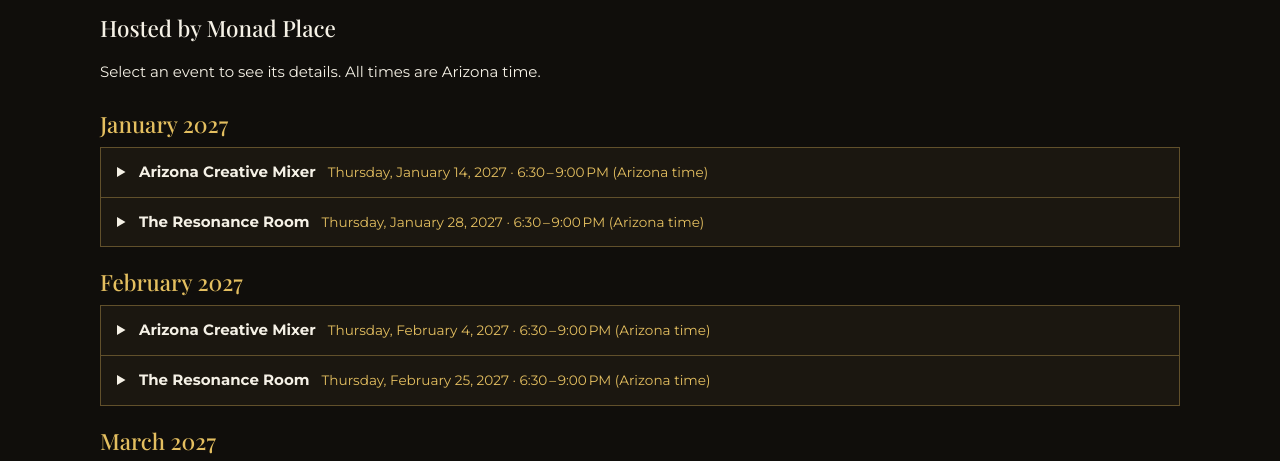
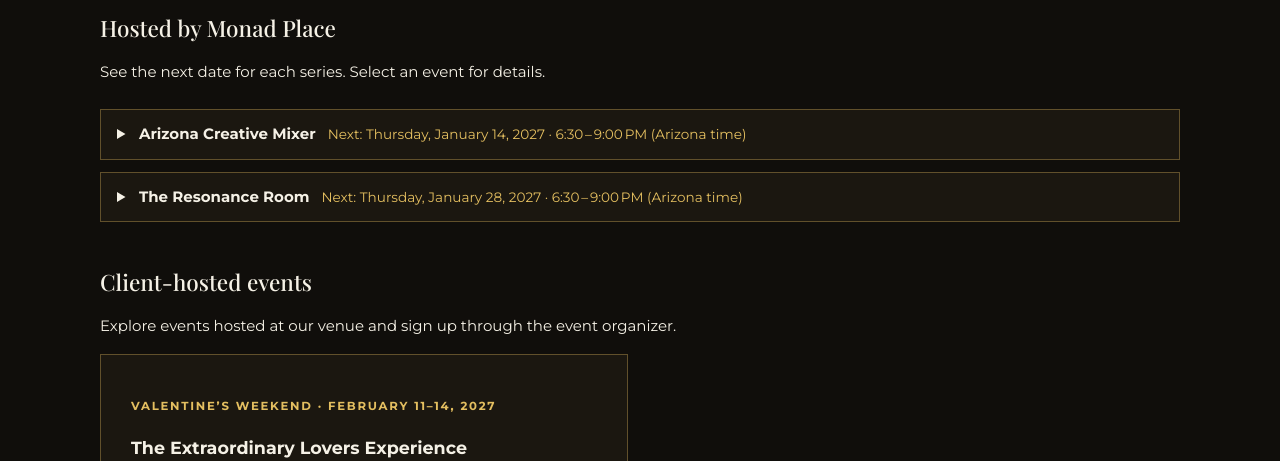
Before and after one commit to Monadplace/Monad-Place, a plain HTML site: page events/index.html in a window 1280 px wide. Shown: the part 332-793 px from the top of the page. Drawn offline with nearby package versions, Linux system fonts and the light colour scheme.

Commit message:
Show only the next date for each Monad Place event series

```diff
--- a/assets/events.js
+++ b/assets/events.js
@@ -37,58 +37,41 @@
 
   const list = document.querySelector("[data-event-list]");
   if (list) {
-    const monthFormat = new Intl.DateTimeFormat("en-US", {
-      month: "long", year: "numeric", timeZone: "America/Phoenix"
-    });
-    let previous;
+    const cards = events.filter(event => event.visibility === "public");
+    const dateLabels = new Map();
+    const registrationLinks = new Map();
 
-    function renderEvents() {
-      const occurrences = eligible().flatMap(event =>
-        (event.upcomingDates || [event]).map(date => ({ ...event, ...date }))
-      ).sort((a, b) => (Date.parse(a.start) || Infinity) - (Date.parse(b.start) || Infinity));
-      const identity = JSON.stringify(occurrences.map(event => [event.id, event.start]));
-      if (identity === previous) return;
-      const firstRender = previous === undefined;
-      previous = identity;
-      const expanded = new Set([...list.querySelectorAll("details[open]")].map(row => row.dataset.occurrence));
-      const fragment = document.createDocumentFragment();
-      const months = new Map();
-      const series = new Set();
-
-      for (const event of occurrences) {
-        const date = event.start ? new Date(event.start) : null;
-        const month = date ? monthFormat.format(date) : "Dates to be announced";
-        if (!months.has(month)) {
-          const group = element("section", null, "event-month");
-          group.append(element("h3", month));
-          fragment.append(group);
-          months.set(month, group);
-        }
+    list.replaceChildren();
+    if (!cards.length) list.append(element("p", "Check back for the next public event."));
+    for (const event of cards) {
       const row = element("details", null, "event-row");
-        row.dataset.occurrence = event.id + "|" + (event.start || "");
-        row.open = expanded.has(row.dataset.occurrence);
-        if (!series.has(event.id)) {
       row.id = event.id;
-          series.add(event.id);
-        }
       const summary = element("summary");
-        const when = element(date ? "time" : "span", timing(event));
-        if (date) when.dateTime = event.start;
-        summary.append(element("strong", event.title), when);
+      const dateLabel = element("span", null, "event-next-date");
+      summary.append(element("strong", event.title), dateLabel);
       const copy = element("div", null, "event-row-content");
       copy.append(element("p", event.category, "community-kicker"), element("p", event.description));
       if (event.price) copy.append(element("p", event.price));
       if (/^https:\/\//i.test(event.registrationUrl || "")) {
         const registration = element("a", "Registration details");
         registration.href = event.registrationUrl;
+        registrationLinks.set(event.id, registration);
         copy.append(registration);
       }
       row.append(summary, copy);
-        months.get(month).append(row);
+      list.append(row);
+      dateLabels.set(event.id, dateLabel);
     }
-      if (!occurrences.length) fragment.append(element("p", "Check back for the next public event."));
-      list.replaceChildren(fragment);
-      if (firstRender) openLinkedEvent();
+
+    function updateDates() {
+      const upcoming = new Map(eligible().map(event => [event.id, event]));
+      for (const [id, label] of dateLabels) {
+        const next = upcoming.get(id);
+        const text = next?.start ? "Next: " + timing(next) : "Next date to be announced";
+        if (label.textContent !== text) label.textContent = text;
+        const registration = registrationLinks.get(id);
+        if (registration) registration.hidden = !next?.start;
+      }
     }
 
     function openLinkedEvent() {
@@ -99,9 +82,10 @@
       }
     }
 
-    renderEvents();
-    setInterval(renderEvents, 15000);
-    document.addEventListener("visibilitychange", renderEvents);
+    updateDates();
+    openLinkedEvent();
+    setInterval(updateDates, 15000);
+    document.addEventListener("visibilitychange", updateDates);
     window.addEventListener("hashchange", openLinkedEvent);
   }
 
--- a/events/index.html
+++ b/events/index.html
@@ -13,13 +13,11 @@
   <link rel="icon" type="image/svg+xml" sizes="any" href="../assets/monad-favicon.svg">
   <link rel="stylesheet" href="../assets/site-header.css">
   <style>
-    [data-event-list] { display: grid; gap: 20px; margin-block: 24px 48px; }
-    .event-month h3 { font: 500 1.4rem "Playfair Display", Georgia, serif; margin: 0 0 8px; color: var(--community-gold); }
+    [data-event-list] { display: grid; gap: 12px; margin-block: 24px 48px; }
     .event-row { border: 1px solid #61502b; background: #1b1710; }
-    .event-row + .event-row { border-top: 0; }
     .event-row summary { cursor: pointer; padding: 12px 16px; color: var(--community-ivory); }
     .event-row summary strong { margin-inline: 6px 12px; }
-    .event-row summary time { display: inline-block; font-size: .85rem; color: var(--community-gold); }
+    .event-row summary .event-next-date { display: inline-block; font-size: .85rem; color: var(--community-gold); }
     .event-row-content { padding: 0 16px 16px; }
     .event-row-content p { margin: 0 0 8px; }
   </style>
@@ -53,7 +51,7 @@
     </div>
     <section aria-labelledby="monad-events-title">
       <h2 id="monad-events-title">Hosted by Monad Place</h2>
-      <p>Select an event to see its details. All times are Arizona time.</p>
+      <p>See the next date for each series. Select an event for details.</p>
       <div data-event-list><p>Event details are coming soon.</p></div>
     </section>
     <section aria-labelledby="customer-events-title">
```
Lines whose indentation alone changed are shown as unchanged.
